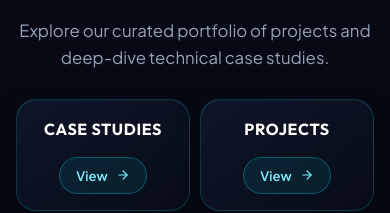
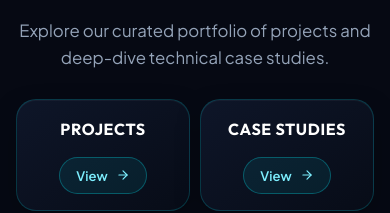
Before and after one commit to Triaurex0/Triaurex_site, a React (Vite) app in the folder client/: page / in a window 390 px wide. Shown: the part 6224-6437 px from the top of the page. Built offline with nearby package versions, Linux system fonts and the light colour scheme; no server answers.

Commit message:
swap Case Studies and Projects routes and update phone placeholder

```diff
--- a/client/src/App.jsx
+++ b/client/src/App.jsx
@@ -33,8 +33,8 @@ function SiteLayout({ children, apiBaseUrl }) {
 
 function PortfolioChooser() {
   const choices = [
-    { title: 'Case Studies', to: '/case-studies' },
-    { title: 'Projects', to: '/projects' }
+    { title: 'Projects', to: '/projects' },
+    { title: 'Case Studies', to: '/case-studies' }
   ];
 
   return (
@@ -196,7 +196,7 @@ export default function App() {
           path="/projects"
           element={(
             <PortfolioPage title="Projects" apiBaseUrl={API_BASE_URL}>
-              <Projrct sectionId="projects" />
+              <CaseStudies caseStudies={caseStudies} sectionId="projects" />
             </PortfolioPage>
           )}
         />
@@ -204,7 +204,7 @@ export default function App() {
           path="/case-studies"
           element={(
             <PortfolioPage title="Case Studies" apiBaseUrl={API_BASE_URL}>
-              <CaseStudies caseStudies={caseStudies} sectionId="case-studies" />
+              <Projrct sectionId="case-studies" />
             </PortfolioPage>
           )}
         />
--- a/client/src/components/Contact.jsx
+++ b/client/src/components/Contact.jsx
@@ -73,7 +73,7 @@ export default function Contact({ apiBaseUrl }) {
       });
       try {
         confetti({ particleCount: 60, spread: 60, origin: { y: 0.6 } });
-      } catch (e) {}
+      } catch (e) { }
     } finally {
       setLoading(false);
     }
@@ -227,7 +227,7 @@ export default function Contact({ apiBaseUrl }) {
                       name="phone"
                       type="tel"
                       className="form-input"
-                      placeholder="e.g. +91 80157 12990"
+                      placeholder="e.g. 1234567890"
                       value={formData.phone}
                       onChange={handleChange}
                     />
```
